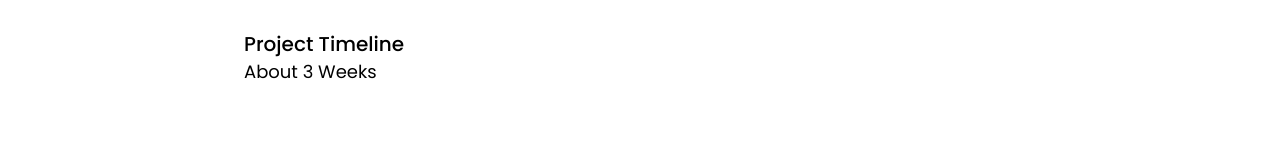
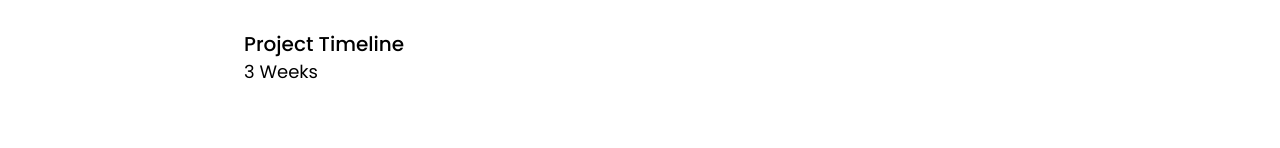
Before and after one commit to 4eug/Old-Portfolio, a Next.js app: page /Case-Studies/Oya-accounts in a window 1280 px wide. Shown: the part 239-387 px from the top of the page. Built offline with nearby package versions, Linux system fonts and the light colour scheme.

Commit message:
Oya Accounts Case Study

```diff
--- a/components/CaseStudies/OyaAccounts/index.jsx
+++ b/components/CaseStudies/OyaAccounts/index.jsx
@@ -11,7 +11,7 @@ const AccountHero = (props) => {
     <div className="ml-0 md:ml-10 mr-10 mt-10 w-full sm:w-2/3 grid grid-cols-1 gap-8 sm:gap-6 sm:grid-cols-3">
       <div className="grid">
       <h1 className="text-xl font-medium">Project Timeline</h1>
-      <p className="text-lg">About 3 Weeks</p>
+      <p className="text-lg">3 Weeks</p>
      </div>
     </div>
 
```
